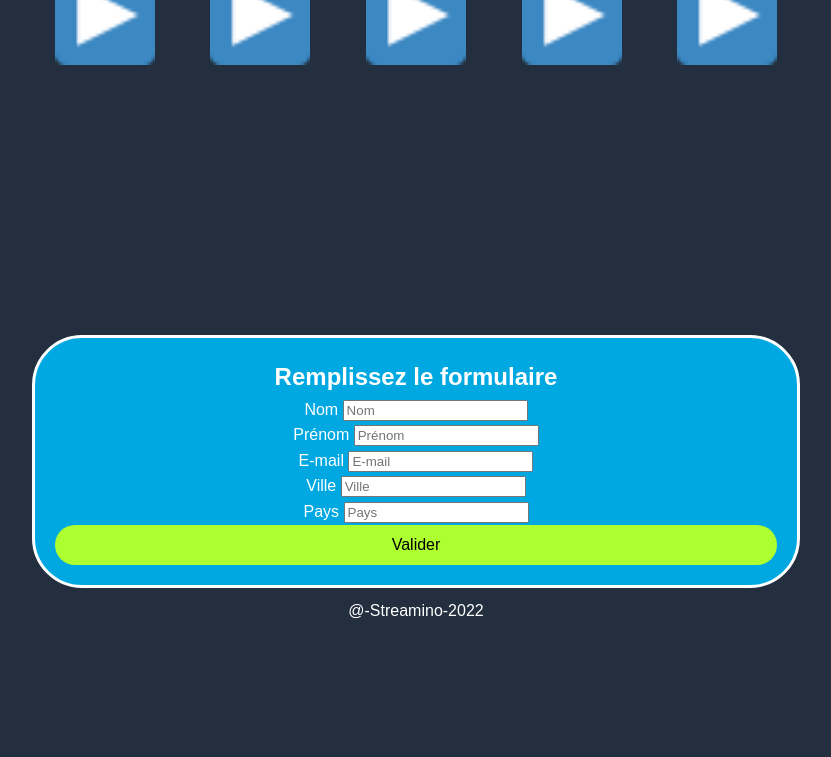
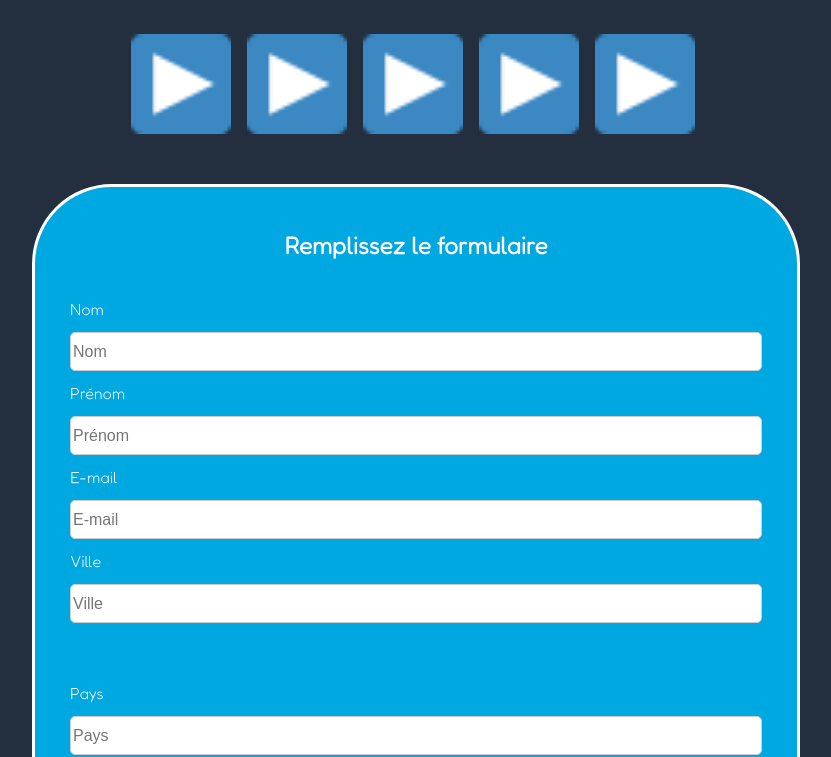
Before and after one commit to Surfingchicken/Streamino, a plain HTML site: page index_formulaire.html in a window 1280 px wide. Shown: the part 136-893 px from the top of the page, without its empty margins (224-1055 px from the left). Before the commit the page ends 800 px from the top, so only its background shows below. Drawn offline with Linux system fonts and the light colour scheme.

Commit message:
corrections html css

```diff
--- a/css/main.css
+++ b/css/main.css
@@ -3,35 +3,74 @@ body{
     background-color: #232F3E;
     color: #fff;
 }
+header{
+    margin-top: 2rem;
+    margin-right:100px;
+}
+header img{
+    margin-right: 50px ;
+}
+li{
+    width: 110px;
+    height: 110px;
+}
 .adv-form{
     margin: 5rem 5vw 5rem ;
-
 }
 .form,.adv-form>p{
     margin: 1rem 20vw 1rem;
     border: solid;
-    border-radius: 5rem;
+    border-radius: 8rem;
     padding: 2rem;
     background-color: rgb(0,168,225);
 }
-.content-pri{
-    margin: 5rem 20vw 5rem;
-}
-ul{
+.content-pri ul{
+    width: 580px;
+    height: 580px;
     display: grid;
     grid-template-columns: repeat(5, 1fr);
     grid-template-rows: repeat(3, 1fr);
-    gap: 10px 10px;
+    margin: 5rem auto;
+
+
 }
-li{
-    margin:0;
-    padding: 0;
+.content-pri-2 ul{
+    width: 580px;
+    height: 100px;
+    display: grid;
+    grid-template-columns: repeat(5, 1fr);
+    grid-template-rows: repeat(1, 1fr);
+    margin: 5rem auto;
+
+}
+fieldset form *{
+    display: block;
+    width: 100%;
+    line-height: 3.5rem;
+    border: 0;
+    margin-bottom: .5rem;
+    text-align: left;
+}
+fieldset form input{
+    border: solid .1rem #ccc;
+    background-color: #fff;
+    border-radius: 0.5rem;
 }
 .form-button{
     margin-bottom: 5rem;
 }
-.valid,.form-button>a{
+.form-button a{
     padding: 0.75rem;
     background-color: greenyellow;
     border-radius: 5rem;
+
 }
+input[type="submit"]{
+    border-radius: 5rem;
+    background-color: greenyellow;
+    display: inline-block;
+    width: 10rem;
+    text-align: center;
+    margin: 2rem;
+    padding: 0;
+}
--- a/css/reset.css
+++ b/css/reset.css
@@ -1,8 +1,10 @@
+@import url('https://fonts.googleapis.com/css2?family=Fredoka:wght@300&family=Roboto:wght@300&display=swap');
 html{
     font-size: 62.5%;
 }
 body{
   font: 1.6rem sans-serif;
+  font-family: 'Fredoka', sans-serif;
   line-height: 1.6;
   margin: 0;
 }
@@ -15,7 +17,7 @@ li,
 p,
 button,
 figure,
-blockquote, h1, h2, h3, address{
+h1{
     padding: 0;
     margin: 0;
     border: 0;
@@ -23,6 +25,14 @@ blockquote, h1, h2, h3, address{
     font-style: normal;
 
 
+}
+input,input[type="submit"], button{
+    border: 0;
+    background-color: transparent;
+    font-size: inherit;
+}
+fieldset{
+    border: solid .1rem transparent;
 }
 button{
     background: transparent;
--- a/index_formulaire.html
+++ b/index_formulaire.html
@@ -10,17 +10,19 @@
     <link rel="icon" type="image/png" sizes="32x32" href="./favicon/favicon-32x32.png">
     <link rel="icon" type="image/png" sizes="16x16" href="./favicon/favicon-16x16.png">
     <link rel="manifest" href="./favicon/site.webmanifest">
+    <link href="https://fonts.googleapis.com/css2?family=Fredoka:wght@300&family=Roboto:wght@300&display=swap" rel="stylesheet">
     <link rel="stylesheet" href="./css/main.css">
     <link rel="stylesheet" href="./css/reset.css">
 </head>
 <body>
     <header>
         <h1 lang="fr">
-            Films, séries et bien plus en illitmité
+            <img src="./favicon/favicon-32x32.png" alt="logo">
+            Films, séries et bien plus en illimité
         </h1>
     </header>
     <main>
-        <div class="content-pri" role="region">
+        <div class="content-pri-2" role="region">
             <ul>
                 <li>
                     <figure>
@@ -60,46 +62,37 @@
             <h2>
                 Remplissez le formulaire
             </h2>
+            <fieldset>
                 <form action="/form_data" method="post">
-                <div>
                         <label for="nom">Nom</label>
-                    <input type="text" id="nom" placeholder="Nom">
-                </div>
-                <div>
+                        <input type="text" id="nom" placeholder="Nom" aria-required="true">
+
                         <label for="prenom">Prénom</label>
-                    <input type="text" id="prenom" placeholder="Prénom">
-                </div>
-                <div>
+                        <input type="text" id="prenom" placeholder="Prénom" aria-required="true">
+
                         <label for="e-mail">E-mail</label>
-                    <input type="email" id="e-mail" placeholder="E-mail">
-                </div>
-                <div>
+                        <input type="email" id="e-mail" placeholder="E-mail" aria-required="true">
+
                         <label for="ville">Ville</label>
-                    <input list="ville-opt" id="ville" type="text" placeholder="Ville">
+                        <input list="ville-opt" id="ville" type="text" placeholder="Ville" aria-required="true">
                         <datalist id="ville-opt">
                             <option value="Paris"></option>
                             <option value="Une ville moins bien"></option>
                         </datalist>
-                </div>
-                <div>
+
                         <label for="pays">Pays</label>
-                    <input list="pays-opt" id="pays" type="text" placeholder="Pays">
+                        <input list="pays-opt" id="pays" type="text" placeholder="Pays" aria-required="true">
                         <datalist id="pays-opt">
                             <option value="France"></option>
                             <option value="Un pays moins bien"></option>
                         </datalist>
+                        <input class="valid" type="submit" value="Valider" aria-label="cliquez pour envoyer">
+                </form>
+            </fieldset>
+        </section>
+        <div class="form-button" role="navigation">
+            <a href="./index.html">Cliquez ici pour revenir</a>
          </div>
-
-                <div class="valid" role="region">
-                    <button type="submit">
-                        Valider
-                    </button>
-                </div>
-
-            </form>
-
-
-        </section>
 
 
     </main>
```
Also changed, not shown: index.html (+4 -1 lines). Lines whose indentation alone changed are shown as unchanged.
